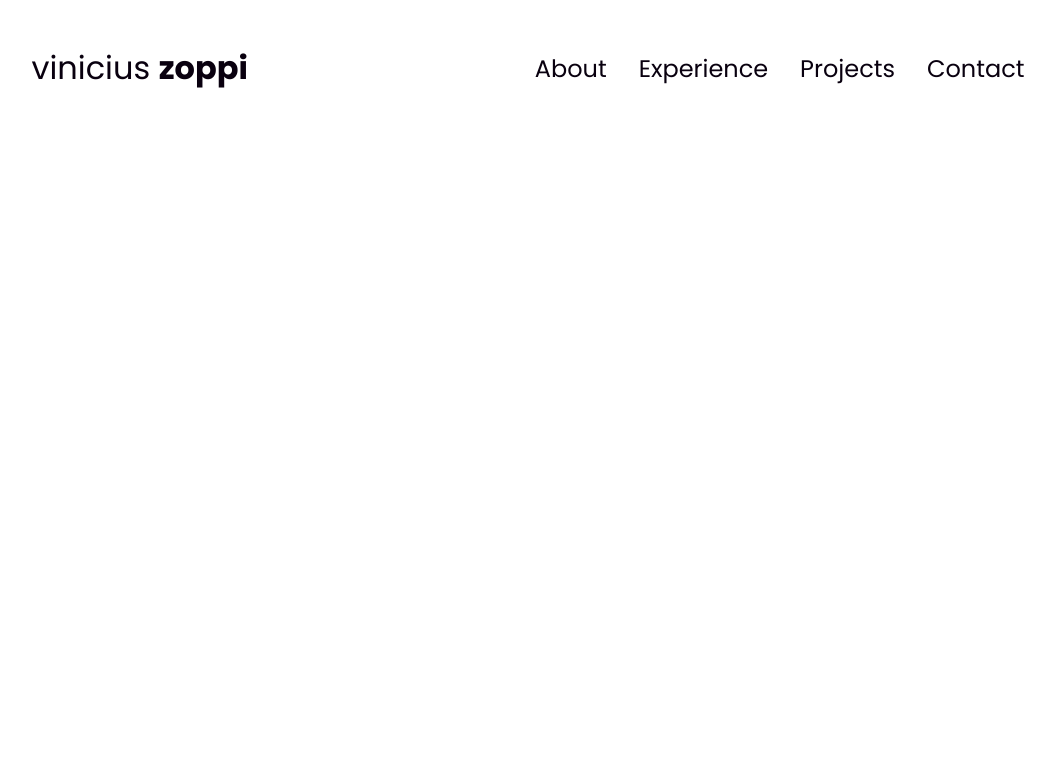
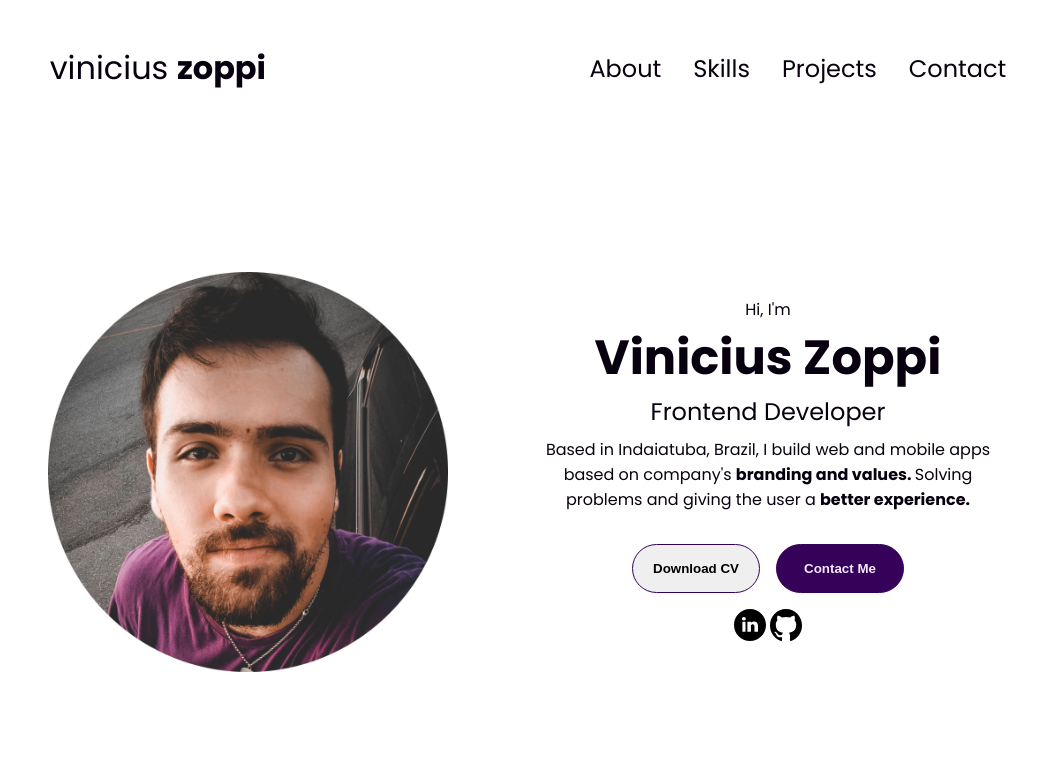
Before and after one commit to ViniciusZoppi/portfolio, a plain HTML site: page index.html in a window 1280 px wide. Shown: the whole page, without its empty margins (112-1167 px from the left). Drawn offline with Linux system fonts and the light colour scheme.

Commit message:
profile-section

```diff
--- a/index.html
+++ b/index.html
@@ -1,5 +1,5 @@
 <!DOCTYPE html>
-<html lang="en">
+<html lang="pt-br">
   <head>
     <meta charset="UTF-8" />
     <meta name="viewport" content="width=device-width, initial-scale=1.0" />
@@ -12,8 +12,15 @@
     <title>Vinicius Zoppi</title>
     <link rel="stylesheet" href="style.css" />
     <link rel="stylesheet" href="mediaqueries.css" />
+    <link
+      rel="shortcut icon"
+      type="imagex/png"
+      href="images/favicon-32x32.png"
+    />
   </head>
+
   <body>
+    <!-- DESKTOP NAV -->
     <nav id="desktop-nav">
       <div class="logo">
         <a href="index.html"> vinicius <span class="zoppi">zoppi</span></a>
@@ -21,7 +28,7 @@
       <div>
         <ul class="nav-links">
           <li><a href="#about"> About </a></li>
-          <li><a href="#Experience"> Experience </a></li>
+          <li><a href="#Experience"> Skills </a></li>
           <li><a href="#Projects"> Projects </a></li>
           <li><a href="#Contact"> Contact </a></li>
         </ul>
@@ -41,13 +48,54 @@
         </div>
         <div class="menu-links">
           <li><a href="#about" onclick="toggleMenu()"> About </a></li>
-          <li><a href="#Experience" onclick="toggleMenu()"> Experience </a></li>
-          <li><a href="#Projects" onclick="toggleMenu()"> Projects </a></li>
+          <li><a href="#Experience" onclick="toggleMenu()"> Skills </a></li>
+          <li><a href="#Projects" onclick="toggleMenu()"> Project </a></li>
           <li><a href="#Contact" onclick="toggleMenu()"> Contact </a></li>
         </div>
       </div>
     </nav>
 
+    <!-- SECTIONS -->
+    <section id="profile">
+      <div class="section__pic-container">
+        <img src="images/me.jpg" alt="me-profile" />
+      </div>
+
+      <div class="section__text">
+        <p class="section__p1">Hi, I'm</p>
+        <h1 class="title">Vinicius Zoppi</h1>
+        <p class="section__p2">Frontend Developer</p>
+        <p class="section__p3">
+          Based in Indaiatuba, Brazil, I build web and mobile apps based on
+          company's <strong class="branding"> branding and values. </strong>  Solving problems and giving the user a
+          <strong class="experience"> better experience. </strong>
+        </p>
+        <div class="btn-container">
+          <button class="btn btn-color-2" onclick="window.open('')">
+            Download CV
+          </button>
+          <button class="btn btn-color-1" onclick="location.href='./#Contact'">
+            Contact Me
+          </button>
+        </div>
+
+        <div id="socials_container">
+          <img
+            src="images/linkedin-round-svgrepo-com.svg"
+            alt="My Linkedin profile"
+            class="icon"
+            onclick="location.href='https://www.linkedin.com/in/vinicius-dumont-zoppi-507073120/'"
+          />
+          <img
+            src="images/github-142-svgrepo-com.svg"
+            alt="My Github profile"
+            class="icon"
+            onclick="location.href='https://github.com/ViniciusZoppi'"
+          />
+        </div>
+      </div>
+    </section>
+
     <script src="script.js"></script>
   </body>
 </html>
--- a/style.css
+++ b/style.css
@@ -56,7 +56,7 @@
 }
 
 a:hover {
-  color: #fd6cff;
+  color: #9576aa;
   font-weight: 700;
 }
 
@@ -107,7 +107,7 @@
   transition: all 0.3 ease-in-out;
 }
 
-.menu-links li{
+.menu-links li {
   list-style: none;
 }
 
@@ -127,16 +127,142 @@
   transform: rotate(-45deg) translate(10px, -5px);
 }
 
-.hamburger-icon span:first-child{
+.hamburger-icon span:first-child {
   transform: none;
 }
 
-.hamburger-icon span:first-child{
+.hamburger-icon span:first-child {
   opacity: 1;
 }
 
-.hamburger-icon span:first-child{
+.hamburger-icon span:first-child {
   transform: none;
 }
 
 /* SECTIONS */
+section {
+  padding-top: 4vh;
+  height: 96vh;
+  margin: 0 10rem;
+  box-sizing: border-box;
+  min-height: fit-content;
+}
+
+.section-container {
+  display: flex;
+}
+
+/* PROFILE-SECTION */
+
+#profile {
+  display: flex;
+  justify-content: center;
+  gap: 5rem;
+  height: 80vh;
+}
+
+.section__pic-container {
+  display: flex;
+  height: 400px;
+  width: 400px;
+  margin: auto 0;
+}
+
+.section__text {
+  align-self: center;
+  text-align: center;
+  color: #09000f;
+}
+
+.section__text p {
+  font-weight: 400;
+  color: #09000f;
+}
+
+.section__text__p1 {
+  text-align: center;
+  font-size: 1.75rem;
+  margin-bottom: 1rem;
+}
+
+.title {
+  font-size: 3rem;
+  text-align: center;
+}
+
+#social-container {
+  display: flex;
+  justify-content: center;
+  margin-top: 1rem;
+  gap: 1rem;
+}
+
+.section__p2 {
+  font-size: 1.5rem;
+  font-weight: 800;
+}
+
+.section__p2:hover {
+  color: #9576aa;
+  font-weight: 700;
+}
+
+.section__p3 {
+  margin-top: 0.5rem;
+}
+
+/* ICONS */
+
+.icon {
+  margin-top: 1rem;
+  cursor: pointer;
+  height: 2rem;
+}
+
+/* BUTTONS */
+.btn-container {
+  margin-top: 2rem;
+  display: flex;
+  justify-content: center;
+  gap: 1rem;
+}
+
+.btn {
+  font-weight: 600;
+  transition: all 300ms ease;
+  padding: 1rem;
+  width: 8rem;
+  border-radius: 2rem;
+}
+
+.btn-color-1,
+.btn-color-2 {
+  border: rgb(54, 2, 89) 0.1rem solid;
+}
+
+.btn-color-1:hover,
+.btn-color-2:hover {
+  cursor: pointer;
+}
+
+.btn-color-1,
+.btn-color-2:hover {
+  background: rgb(54, 2, 89);
+  color: #f4e9fb;
+}
+
+.btn-color-1:hover {
+  background: #270141;
+}
+
+.btn-color-2 {
+  background: ;
+}
+
+.btn-color-2:hover {
+  border: rgb(255, 255, 255) 0.1rem solid;
+}
+
+.btn-container {
+  gap: 1rem;
+}
```
Also changed, not shown: html-css-js-portfolio-tutorial-2-main/html-css-js-portfolio-tutorial-2-main/assets/github.png (deleted), html-css-js-portfolio-tutorial-2-main/html-css-js-portfolio-tutorial-2-main/assets/linkedin.png (deleted), images/favicon-32x32.png (added), images/github-142-svgrepo-com.svg (added), images/linkedin-round-svgrepo-com.svg (added), images/me.jpg (added).
